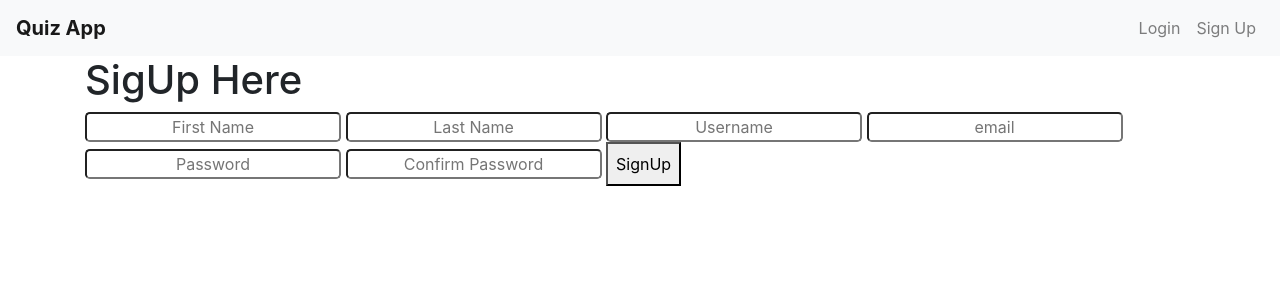
After one commit to thenovember19th/Quiz_App, a Django app: page /signup/ in a window 1280 px wide. The commit adds this page. Shown: the top 300 px of the page. Run offline with Django 3.2, Linux system fonts and the light colour scheme; some libraries are stand-ins or nearby versions.

Commit message:
quizsamplecomplete

```diff
--- a/home/urls.py
+++ b/home/urls.py
@@ -2,9 +2,12 @@ from django.urls import path
 from . import views
 
 urlpatterns=[
-    path('', views.category_list, name='category_list'),
+    path('',views.home, name='home'),
+    path('categories/', views.category_list, name='category_list'),
     path('category/<int:category_id>/', views.quiz_list, name='quiz_list'),
     path('quiz/<int:quiz_id>/', views.quiz_detail, name='quiz_detail'),
     path('quiz/<int:quiz_id>/submit/', views.submit_quiz, name='submit_quiz'),
     path('quiz/<int:quiz_id>/results/', views.quiz_results, name='quiz_results'),
+    path('signup/', views.signUp, name='signup'),
+    path('login/', views.custom_login, name='customlogin'),
 ]
--- a/home/views.py
+++ b/home/views.py
@@ -2,6 +2,13 @@ from django.shortcuts import render, get_object_or_404, redirect
 from .models import Category, Quiz, Question, Choice, UserQuiz
 from django.contrib.auth.decorators import login_required
 from django.http import Http404
+from django.contrib.auth.models import User
+from django.contrib import messages
+from django.contrib.auth import authenticate, login
+from django.views.decorators.csrf import csrf_exempt
+
+def home(request):
+    return render(request, 'base.html')
 
 def category_list(request):
     categories = Category.objects.all()
@@ -10,7 +17,10 @@ def category_list(request):
 def quiz_list(request, category_id):
     category = get_object_or_404(Category, pk=category_id)
     quizzes = category.quiz_set.all()
+
     return render(request, 'quiz_list.html', {'category': category, 'quizzes': quizzes})
+pass
+
 
 @login_required
 def quiz_detail(request, quiz_id):
@@ -42,3 +52,42 @@ def quiz_results(request, quiz_id):
     # Handle case where no UserQuiz is found
         raise Http404("UserQuiz not found")
     return render(request, 'quiz_results.html', {'quiz': quiz, 'user_quiz': user_quiz})
+
+@csrf_exempt
+def signUp(request):
+    if request.method=="POST":
+        fname=request.POST.get('fname')
+        lname=request.POST.get('lname')
+        username=request.POST.get('username')
+
+        email=request.POST.get('email')
+        pass1=request.POST.get('pass1')
+        pass2=request.POST.get('pass2')
+
+        user=User.objects.create_user(username,email,pass1)
+        user.first_name=fname
+        user.last_name=lname
+        user.save()
+        subject = 'Welcome TO Quiz Website'
+        message = f'Hi {user.username}, thank you for registering in newsportal.'
+        # email_from = settings.EMAIL_HOST_USER
+        # recipient_list = [user.email, ]
+        # send_mail( subject, message, email_from, recipient_list )
+        return redirect('login')
+
+
+    return render(request,'signup.html')
+
+@csrf_exempt
+def custom_login(request):
+    if request.method=="POST":
+        username=request.POST.get('username')
+        password=request.POST.get('password')
+        user=authenticate(request,username=username,password=password)
+        if user is not None:
+            login(request,user)
+            messages.success(request,'you are successfully logged in')
+            return redirect('category_list')
+        else:
+            messages.error(request,'invalid password or username')
+    return render(request,'login.html')
--- /dev/null
+++ b/templates/base.html
@@ -0,0 +1,37 @@
+<!DOCTYPE html>
+<html lang="en">
+<head>
+    <meta charset="UTF-8">
+    <meta name="viewport" content="width=device-width, initial-scale=1, shrink-to-fit=no">
+    <title>{% block title %}Quiz App{% endblock %}</title>
+    <link href="https://stackpath.bootstrapcdn.com/bootstrap/4.5.2/css/bootstrap.min.css" rel="stylesheet">
+    <script src="https://code.jquery.com/jquery-3.5.1.slim.min.js"></script>
+    <script src="https://cdn.jsdelivr.net/npm/@popperjs/core@2.5.4/dist/umd/popper.min.js"></script>
+    <script src="https://stackpath.bootstrapcdn.com/bootstrap/4.5.2/js/bootstrap.min.js"></script>
+    {% block extra_head %}{% endblock %}
+</head>
+<body>
+    <nav class="navbar navbar-expand-lg navbar-light bg-light">
+       <b> <a class="navbar-brand" href="/">Quiz App</a></b>
+        <div class="collapse navbar-collapse">
+            <ul class="navbar-nav ml-auto">
+                {% if user.is_authenticated %}
+                    <li class="nav-item">
+                        <a class="nav-link" href="{% url 'logout' %}">Logout</a>
+                    </li>
+                {% else %}
+                    <li class="nav-item">
+                        <a class="nav-link" href="{% url 'customlogin' %}">Login</a>
+                    </li>
+                    <li class="nav-item">
+                        <a class="nav-link" href="{% url 'signup' %}">Sign Up</a>
+                    </li>
+                {% endif %}
+            </ul>
+        </div>
+    </nav>
+    <div class="container">
+        {% block content %}{% endblock %}
+    </div>
+</body>
+</html>
--- /dev/null
+++ b/templates/signup.html
@@ -0,0 +1,31 @@
+{% extends 'base.html' %}
+{% load static %}
+{% block content %}
+
+
+<!-- <div class="w-screen h-screen flex justify-center items-center">
+
+    <div class="p-3 h-auto w-[400px] shadow-2xl bg-slate-200 flex justify-center items-center flex-col gap-3"> -->
+
+        <h1>SigUp Here</h1>
+
+        <form  method="post" class="flex flex-col gap-3">
+
+            <input type="text" class="text-xl w-full h-12 text-center  border-gray-600 rounded-lg" placeholder="First Name" name="fname" required>
+            <input type="text" class="text-xl w-full h-12 text-center  border-gray-600 rounded-lg" placeholder="Last Name" name="lname" required>
+            <input type="text"  class="text-xl w-full h-12 text-center  border-gray-600 rounded-lg" placeholder="Username" name="username" required>
+            <input type="email"  class="text-xl w-full h-12 text-center  border-gray-600 rounded-lg" placeholder="email" name="email" required>
+            <input type="password" class="text-xl w-full h-12 text-center  border-gray-600 rounded-lg" placeholder="Password" name="pass1" required>
+            <input type="password" class="text-xl w-full h-12 text-center  border-gray-600 rounded-lg"  placeholder="Confirm Password" name="pass2" required >
+            <button class="bg-blue-500 p-2 hover:bg-slate-600 hover:text-white">SignUp</button>
+        </form>
+
+
+        <!-- </div>
+    </div> -->
+
+
+
+
+
+{% endblock %}
```
Also changed, not shown: home/form.py (added, +20 -0 lines), templates/category_list.html (+12 -12 lines), templates/login.html (added, +28 -0 lines), templates/quiz_detail.html (+21 -17 lines), templates/quiz_list.html (+15 -12 lines), db.sqlite3.
